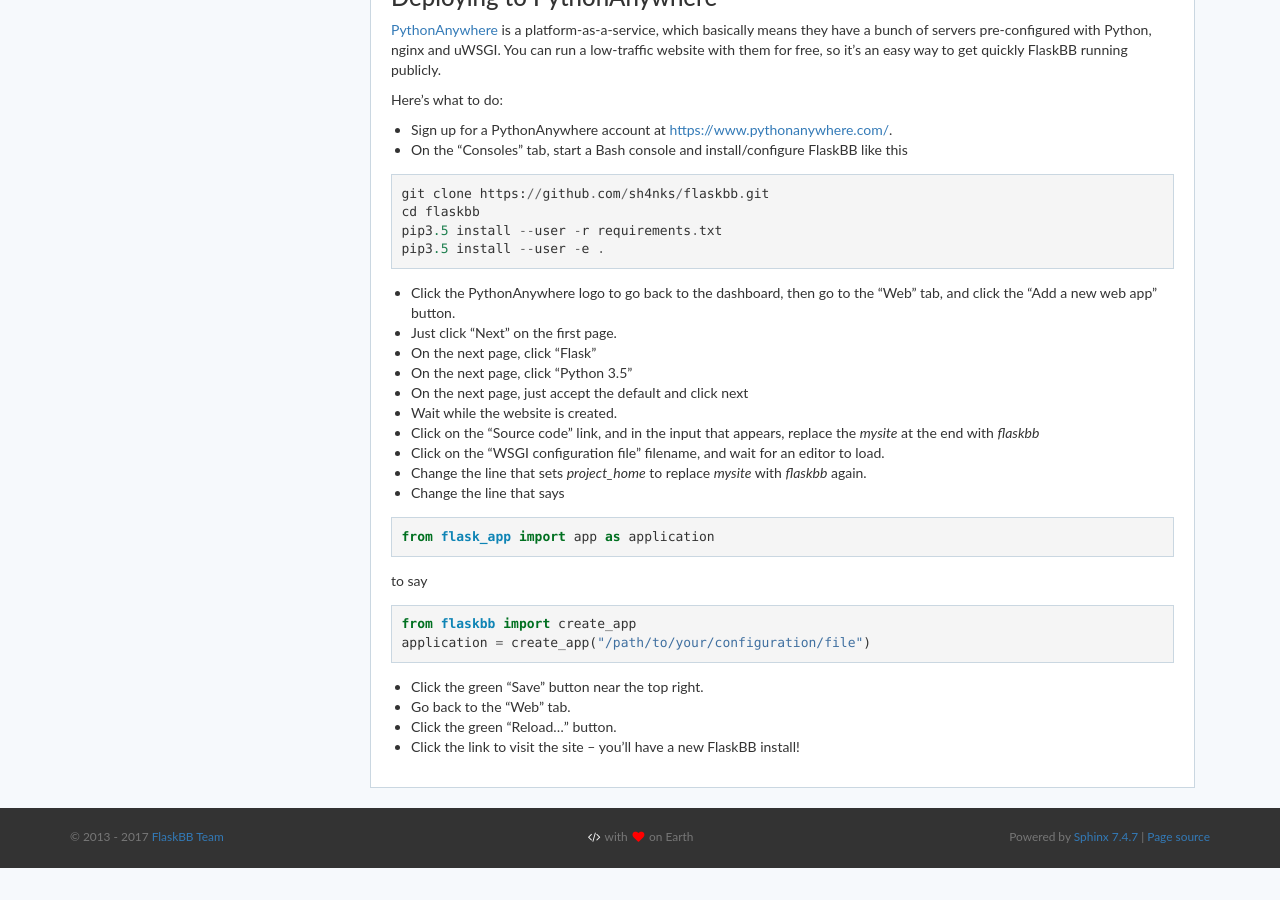
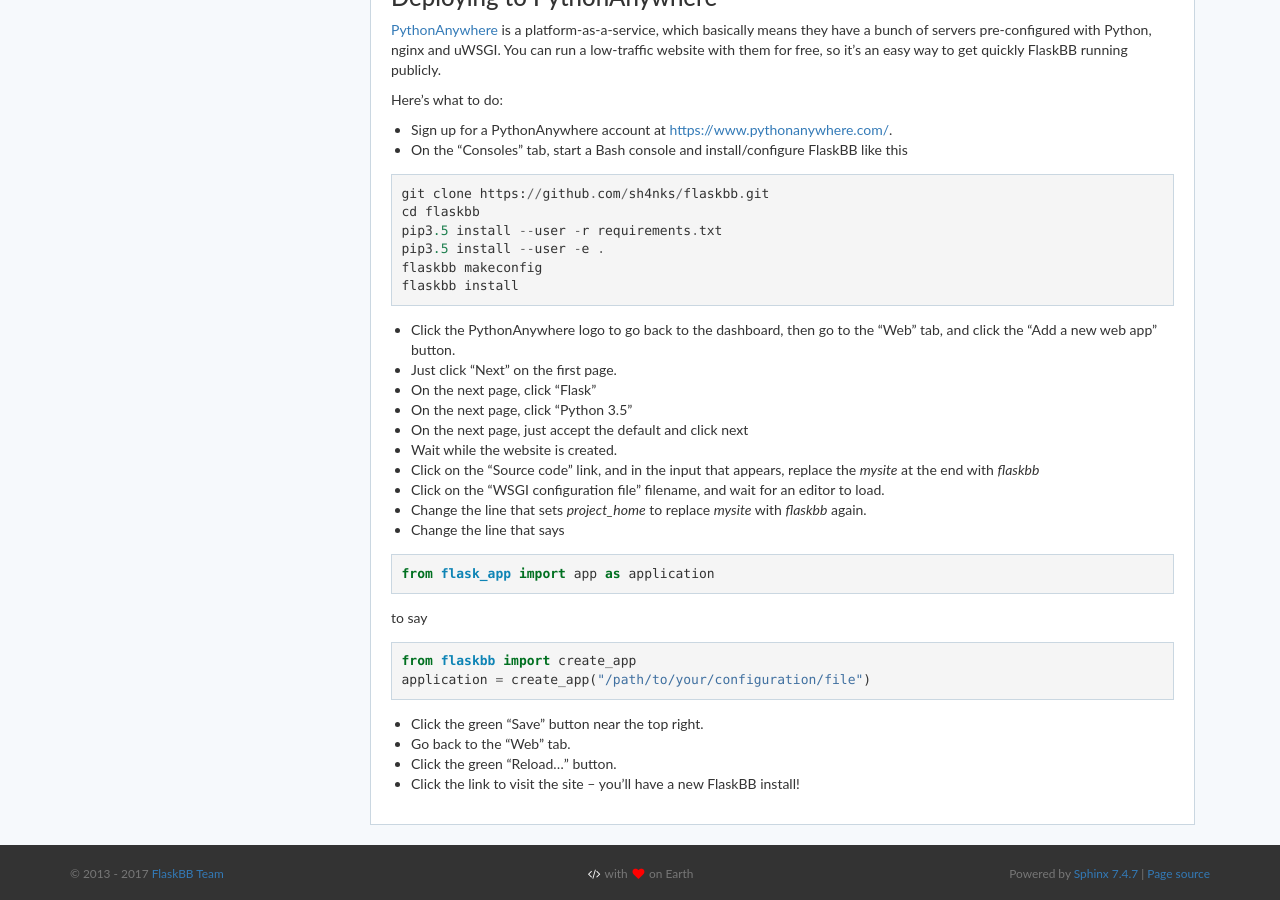
Before and after one commit to flaskbb/flaskbb, a Sphinx documentation site: the page built from docs/installation.rst, in a window 1280 px wide and 900 px high, scrolled down 7661 px. Built offline with Sphinx 7.4.7, drawn with Linux system fonts in a browser that asks for light colours; before the commit the page ends 8529 px from its top, so only the background shows below that.

Commit message:
Add config and install to PythonAnywhere script

```diff
--- a/docs/installation.rst
+++ b/docs/installation.rst
@@ -487,6 +487,8 @@ Here's what to do:
     cd flaskbb
     pip3.5 install --user -r requirements.txt
     pip3.5 install --user -e .
+    flaskbb makeconfig
+    flaskbb install
 
 * Click the PythonAnywhere logo to go back to the dashboard,
   then go to the "Web" tab, and click the "Add a new web app" button.
```
